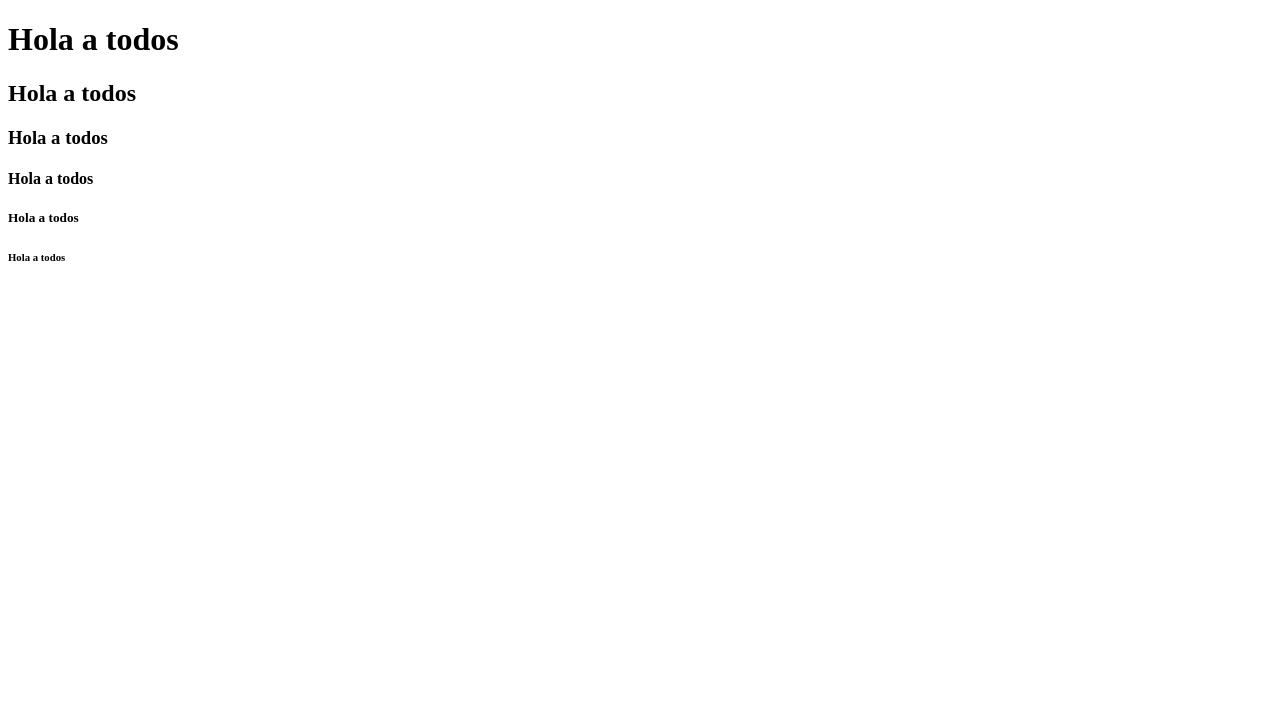
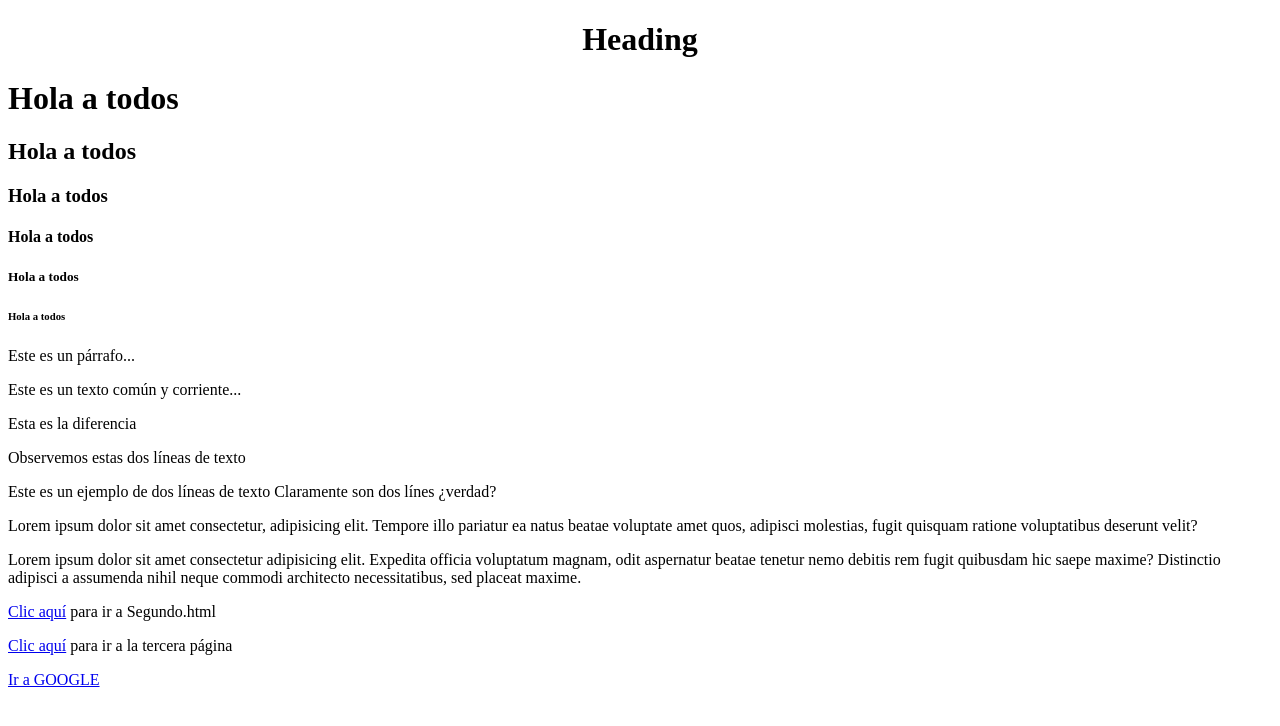
Before and after one commit to WinTux/20230726, a plain HTML site: page index.html in a window 1280 px wide. Drawn offline with Linux system fonts and the light colour scheme.

Commit message:
Párrafos y anclas

```diff
--- a/index.html
+++ b/index.html
@@ -6,11 +6,40 @@
         <title>Mi HTML</title>
     </head>
     <body>
+        <center>
+            <h1>
+                Heading
+            </h1>
+        </center>
+
         <h1>Hola a todos</h1>
         <h2>Hola a todos</h2>
         <h3>Hola a todos</h3>
         <h4>Hola a todos</h4>
         <h5>Hola a todos</h5>
         <h6>Hola a todos</h6>
+
+        <p>Este es un párrafo...</p>
+        Este es un texto común y corriente...
+
+        <p>Esta es la diferencia</p>
+        <p>Observemos estas dos líneas de texto</p>
+
+        Este es un ejemplo de dos líneas de texto
+
+
+
+
+
+
+
+        Claramente son dos línes ¿verdad?
+
+        <p>Lorem ipsum dolor sit amet consectetur, adipisicing elit. Tempore illo pariatur ea natus beatae voluptate amet quos, adipisci molestias, fugit quisquam ratione voluptatibus deserunt velit?</p>
+        <p>Lorem ipsum dolor sit amet consectetur adipisicing elit. Expedita officia voluptatum magnam, odit aspernatur beatae tenetur nemo debitis rem fugit quibusdam hic saepe maxime? Distinctio adipisci a assumenda nihil neque commodi architecto necessitatibus, sed placeat maxime.</p>
+
+        <a href="segundo.html">Clic aquí</a> para ir a Segundo.html
+        <p><a href="Paginas/tercero.html">Clic aquí</a> para ir a la tercera página</p>
+        <p><a href="https://www.google.com">Ir a GOOGLE</a></p>
     </body>
 </html>
```
Also changed, not shown: Paginas/tercero.html (added).
